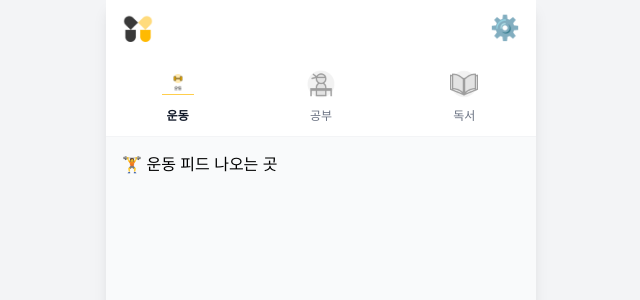
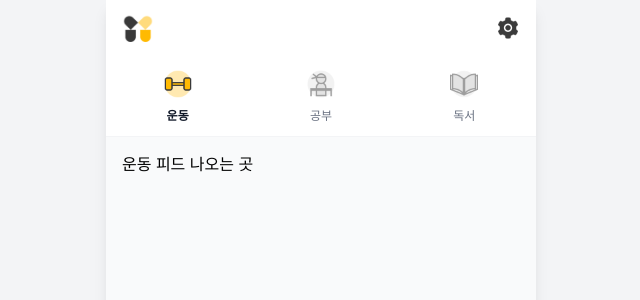
Before and after one commit to MEDILUX-club/Motiday, a React (Vite) app: page /home in a window 1280 px wide. Shown: the top 300 px of the page, without its empty margins (319-959 px from the left). Built offline with nearby package versions, Linux system fonts and the light colour scheme.

Commit message:
feat: Exercise_image추가

```diff
--- a/src/pages/home/HomePage.tsx
+++ b/src/pages/home/HomePage.tsx
@@ -6,6 +6,7 @@ import type { TabType } from '../../components/common/TopTabBar';
 
 // 이미지 import
 import logo from '../../assets/images/img_Motiday.png';
+import iconSetting from '../../assets/images/img_Setting.png';
 
 const HomePage = () => {
   // 현재 선택된 탭 상태 관리
@@ -18,8 +19,8 @@ const HomePage = () => {
         // 왼쪽: 로고
         left={<img src={logo} alt="logo" className="h-8 w-8 object-contain" />}
 
-        // 오른쪽: 설정 아이콘 (일단 텍스트로 대체)
-        right={<button className="text-2xl">⚙️</button>}
+        // 오른쪽: 설정 아이콘
+        right={<img src={iconSetting} alt="setting" className="h-6 w-6 object-contain" />}
       />
 
       {/* 2. 상단 탭바 조립 */}
@@ -30,9 +31,9 @@ const HomePage = () => {
 
       {/* 3. 메인 컨텐츠 (탭에 따라 내용 바뀜) */}
       <div className="flex-1 bg-gray-50 p-4 overflow-y-auto">
-        {activeTab === 'exercise' && <div>🏋️ 운동 피드 나오는 곳</div>}
-        {activeTab === 'study' && <div>🧑‍💻 공부 피드 나오는 곳</div>}
-        {activeTab === 'reading' && <div>📖 독서 피드 나오는 곳</div>}
+        {activeTab === 'exercise' && <div>운동 피드 나오는 곳</div>}
+        {activeTab === 'study' && <div>공부 피드 나오는 곳</div>}
+        {activeTab === 'reading' && <div>독서 피드 나오는 곳</div>}
       </div>
 
     </PageLayout>
```
Also changed, not shown: src/assets/images/img_Exercise_Active.png, src/assets/images/img_setting.png.
